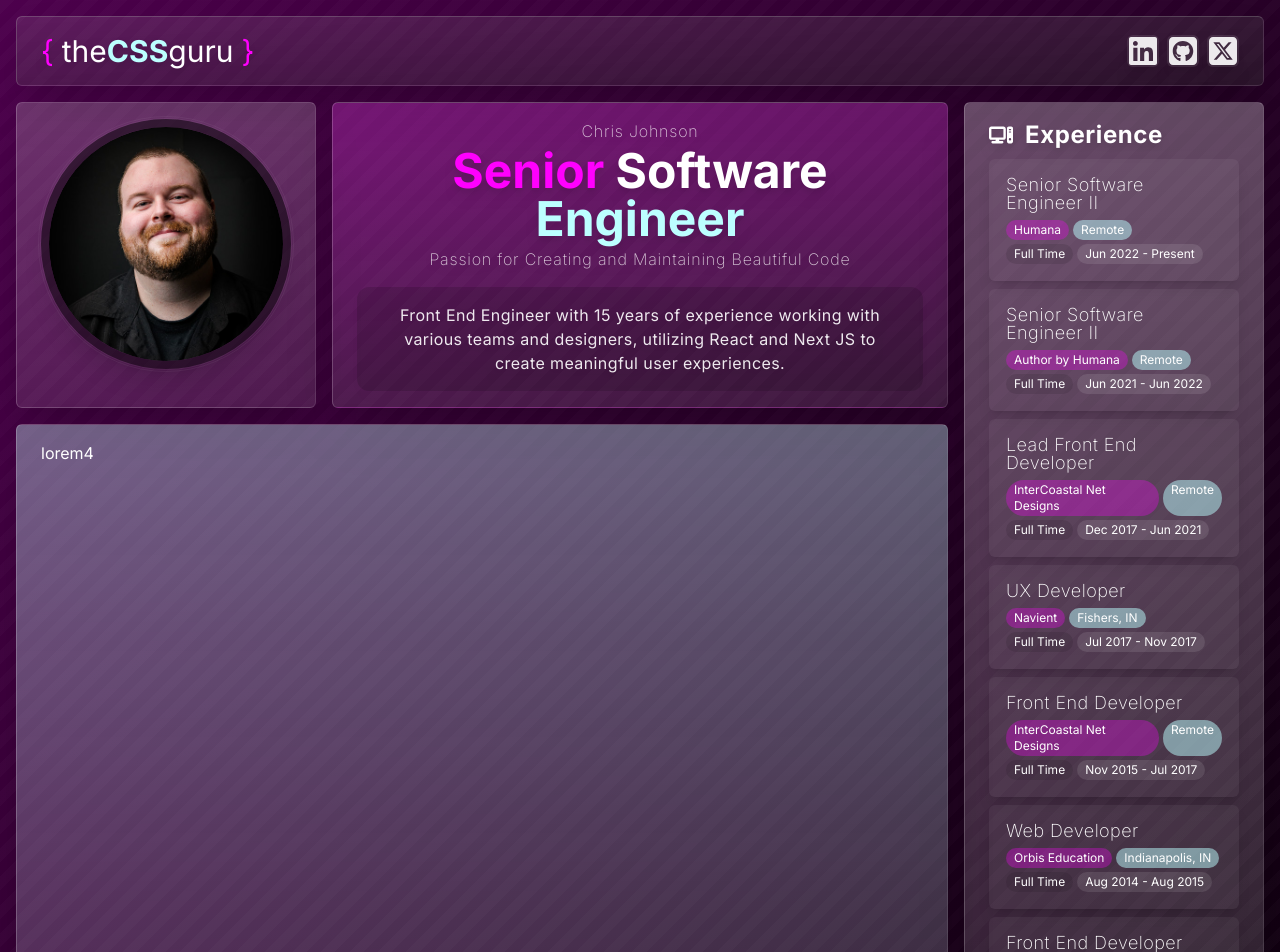
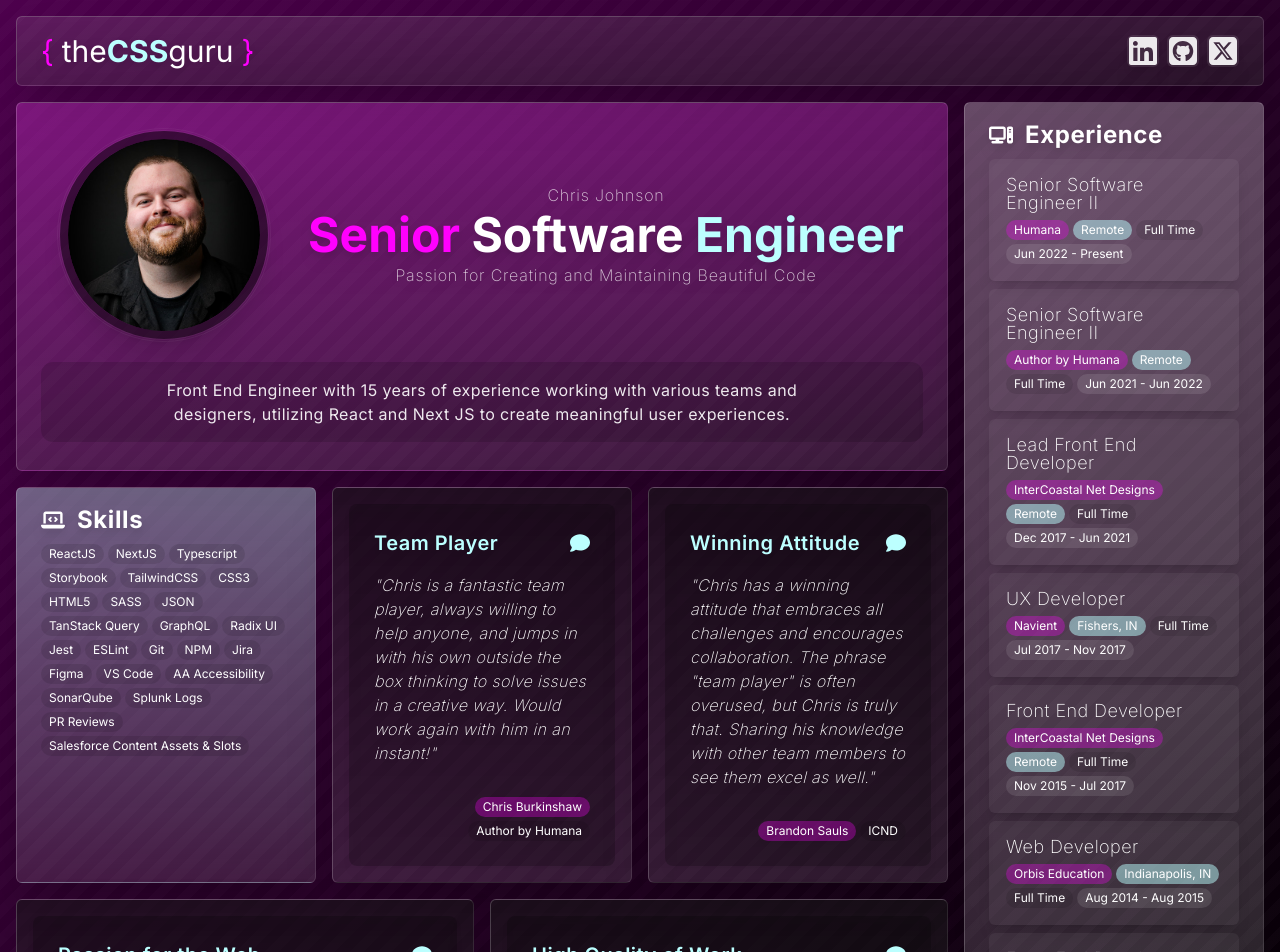
Before and after one commit to theCSSguru/thecssguru-2024, a Next.js app: page / in a window 1280 px wide. Shown: the top 952 px of the page. Built offline with nearby package versions, Linux system fonts and the light colour scheme.

Commit message:
core: updated grid layout for all sections and organized each section

```diff
--- a/src/@/components/Layout/Footer.tsx
+++ b/src/@/components/Layout/Footer.tsx
@@ -7,11 +7,9 @@
   const currentYear = new Date().getFullYear();
   return (
     <footer>
-      <Card className="bg-gradient-to-tl from-black/10" tilt={false}>
-        <div className="text-center text-sm opacity-25 md:text-base">
-          &copy; Copyright {currentYear} of theCSSguru
-        </div>
-      </Card>
+      <div className="text-center text-xs opacity-25">
+        &copy; Copyright {currentYear} of theCSSguru
+      </div>
     </footer>
   );
 };
--- a/src/@/components/Layout/Sections/Experience.tsx
+++ b/src/@/components/Layout/Sections/Experience.tsx
@@ -9,7 +9,7 @@
   return (
     <Card
       tiltSoft
-      className="bg-gradient-to-b from-white/20 sm:col-start-2 sm:col-end-3 sm:row-span-2 lg:col-start-3 lg:col-end-4 xl:col-start-auto xl:col-end-auto"
+      className="bg-gradient-to-b from-white/20 p-6 pt-4 sm:row-start-1 sm:row-end-3 lg:row-end-4 xl:col-span-2"
     >
       <h2 className="mb-2 flex items-center gap-3 text-2xl font-bold tracking-wide drop-shadow-lg">
         <FaComputer />
@@ -25,15 +25,13 @@
               {item.position}
             </div>
             <div className="flex flex-col gap-1 text-xs">
-              <div className="flex gap-1">
+              <div className="flex flex-wrap gap-1">
                 <div className="rounded-full bg-brand-primary/30 px-2 py-0.5">
                   {item.company}
                 </div>
                 <div className="rounded-full bg-brand-secondary/50 px-2 py-0.5">
                   {item.location}
                 </div>
-              </div>
-              <div className="flex gap-1">
                 <div className="rounded-full bg-black/10 px-2 py-0.5">
                   {item.time}
                 </div>
--- a/src/@/components/Layout/Sections/Intro.tsx
+++ b/src/@/components/Layout/Sections/Intro.tsx
@@ -1,28 +1,40 @@
 import { Card } from '@/components/Card/Card';
+import Image from 'next/image';
 
 /*
  * Intro
  */
 export const Intro = () => {
   return (
-    <Card className="flex items-center justify-center bg-gradient-to-b from-brand-primary/20 lg:col-span-2">
-      <div className="flex h-full flex-col justify-between gap-4 text-center drop-shadow-lg">
-        <div className="flex h-full items-center">
-          <h1 className="flex h-full w-full flex-col items-center justify-center gap-1">
+    <Card className="bg-gradient-to-b from-brand-primary/20 p-6 sm:row-end-2 lg:col-span-2 xl:col-span-6">
+      <div className="flex h-full flex-col justify-between gap-4 xl:grid xl:grid-cols-[1fr_auto_auto_1fr] xl:items-center">
+        <div className="mx-auto flex max-w-52 xl:col-start-2 xl:mr-6">
+          <Image
+            src="/me.jpg"
+            alt="Chris Johnson | theCSSguru"
+            width={300}
+            height={300}
+            className="aspect-square h-auto w-full rounded-full border-8 border-black/50 shadow-xl outline-double outline-white/5"
+          />
+        </div>
+        <div className="flex flex-col justify-between gap-4 text-center drop-shadow-lg">
+          <div className="flex items-center">
+            <h1 className="flex w-full flex-col items-center justify-center gap-1">
               <span className="text-base font-extralight tracking-wider opacity-75">
                 Chris Johnson
               </span>
-            <span className="text-4xl font-bold md:text-5xl">
+              <span className="text-3xl font-bold sm:text-4xl lg:text-5xl">
                 <span className="text-brand-primary">Senior </span>
                 <span>Software </span>
                 <span className="text-brand-secondary">Engineer</span>
               </span>
-            <span className="text-base font-extralight tracking-wider opacity-75">
+              <span className="text-balance text-base font-extralight tracking-wider opacity-75">
                 Passion for Creating and Maintaining Beautiful Code
               </span>
             </h1>
           </div>
-        <div className="rounded-xl bg-black/15 px-6 py-4 text-base tracking-wide opacity-90">
+        </div>
+        <div className="text-balance rounded-xl bg-black/15 px-6 py-4 text-center text-base tracking-wide opacity-90 xl:col-span-4">
           Front End Engineer with 15 years of experience working with various
           teams and designers, utilizing React and Next JS to create meaningful
           user experiences.
--- a/src/@/components/Layout/Sections/Profile.tsx
+++ /dev/null
@@ -1,20 +0,0 @@
-import React from 'react';
-import { Card } from '@/components/Card/Card';
-import Image from 'next/image';
-
-/*
- * Profile
- */
-export const Profile = () => {
-  return (
-    <Card className="bg-gradient-to-b from-white/10 sm:col-span-1">
-      <Image
-        src="/me.jpg"
-        alt="Chris Johnson | theCSSguru"
-        width={300}
-        height={300}
-        className="aspect-square h-auto w-full rounded-full border-8 border-black/50 shadow-xl outline-double outline-white/5"
-      />
-    </Card>
-  );
-};
--- /dev/null
+++ b/src/@/components/Layout/Sections/Skills.tsx
@@ -0,0 +1,24 @@
+import { Card } from '@/components/Card/Card';
+import { skills } from '@/lib/skills';
+import { FaLaptopCode } from 'react-icons/fa6';
+
+/*
+ * Skills
+ */
+export const Skills = () => {
+  return (
+    <Card className="bg-gradient-to-b from-brand-secondary/30 lg:col-span-2 xl:col-span-2">
+      <h2 className="mb-2 flex items-center gap-3 text-2xl font-bold tracking-wide drop-shadow-lg">
+        <FaLaptopCode />
+        Skills
+      </h2>
+      <div className="flex flex-wrap gap-1 text-xs">
+        {skills.map((item) => (
+          <div key={item} className="rounded-full bg-black/10 px-2 py-0.5">
+            {item}
+          </div>
+        ))}
+      </div>
+    </Card>
+  );
+};
--- a/src/@/components/Layout/Sections/Testimonials.tsx
+++ b/src/@/components/Layout/Sections/Testimonials.tsx
@@ -13,9 +13,10 @@
       {testimonials.map((item, index) => (
         <Card
           key={item.name}
-          className={cn('bg-gradient-to-b from-black/50 p-4 sm:col-span-2', {
-            'lg:col-span-1': index !== 2,
-            'xl:col-span-1': index === 2,
+          className={cn('bg-gradient-to-b from-black/50 p-4', {
+            'xl:col-span-2': index === 0 || index === 1,
+            'lg:col-span-2 xl:col-span-3': index === 2,
+            'xl:col-span-3': index === 3,
           })}
           childClassName="drop-shadow-lg"
         >
@@ -27,7 +28,7 @@
             <div className="grow font-extralight italic tracking-wide">
               &quot;{item.testimonial}&quot;
             </div>
-            <div className="flex items-center justify-end gap-1 text-xs">
+            <div className="flex flex-wrap items-center justify-end gap-1 text-xs">
               <div className="rounded-full bg-brand-primary/30 px-2 py-0.5">
                 {item.name}
               </div>
--- /dev/null
+++ b/src/@/lib/skills.ts
@@ -0,0 +1,26 @@
+export const skills = [
+  'ReactJS',
+  'NextJS',
+  'Typescript',
+  'Storybook',
+  'TailwindCSS',
+  'CSS3',
+  'HTML5',
+  'SASS',
+  'JSON',
+  'TanStack Query	',
+  'GraphQL',
+  'Radix UI',
+  'Jest',
+  'ESLint',
+  'Git',
+  'NPM',
+  'Jira',
+  'Figma',
+  'VS Code',
+  'AA Accessibility',
+  'SonarQube',
+  'Splunk Logs',
+  'PR Reviews',
+  'Salesforce Content Assets & Slots	',
+];
--- a/src/app/page.tsx
+++ b/src/app/page.tsx
@@ -1,10 +1,9 @@
 import { Header } from '@/components/Layout/Header';
-import { Card } from '@/components/Card/Card';
-import { Profile } from '@/components/Layout/Sections/Profile';
+import { Intro } from '@/components/Layout/Sections/Intro';
+import { Skills } from '@/components/Layout/Sections/Skills';
 import { Experience } from '@/components/Layout/Sections/Experience';
+import { Testimonials } from '@/components/Layout/Sections/Testimonials';
 import { Footer } from '@/components/Layout/Footer';
-import { Intro } from '@/components/Layout/Sections/Intro';
-import { Testimonials } from '@/components/Layout/Sections/Testimonials';
 
 /*
  * Page
@@ -13,13 +12,10 @@
   return (
     <div className="grid grid-rows-[auto_1fr_auto] gap-4 p-4 sm:min-h-screen">
       <Header />
-      <main className="grid grid-rows-[auto_1fr_auto] gap-4 sm:grid-cols-2 lg:grid-cols-3 xl:grid-cols-4">
-        <Profile />
+      <main className="grid gap-4 sm:grid-cols-2 lg:grid-cols-3 xl:grid-cols-8">
         <Intro />
+        <Skills />
         <Experience />
-        <Card className="bg-gradient-to-b from-brand-secondary/30 sm:row-start-2 sm:row-end-4 lg:col-span-2 lg:row-end-3 xl:col-span-3">
-          lorem4
-        </Card>
         <Testimonials />
       </main>
       <Footer />
```
Lines whose indentation alone changed are shown as unchanged.
